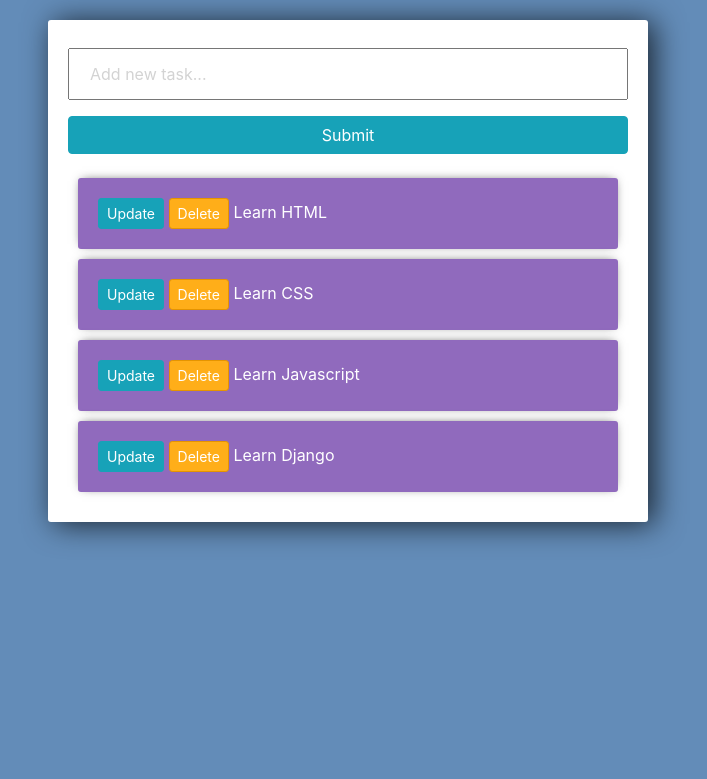
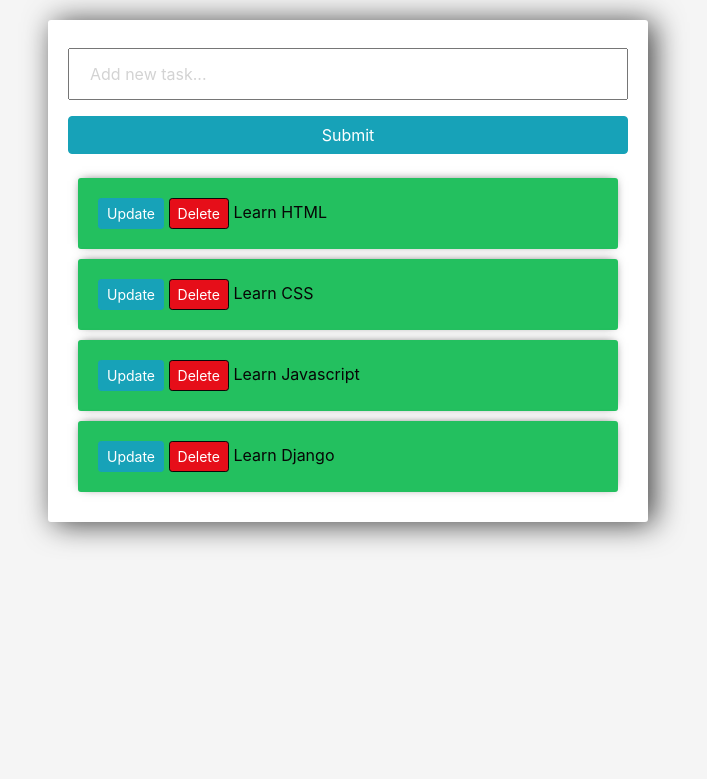
Before and after one commit to msnirmal/Practice4, a Django app: page / in a window 1280 px wide. Shown: the top 779 px of the page, without its empty margins (292-999 px from the left). Run offline with Django 3.2, Linux system fonts and the light colour scheme; data comes from the database, SQL or seed files in the repository; both versions use the stored data as it was after the commit; some libraries are stand-ins or nearby versions.

Commit message:
CSS changes

```diff
--- a/tasks/templates/tasks/list.html
+++ b/tasks/templates/tasks/list.html
@@ -7,7 +7,7 @@
 
 <style>
   body {
-    background-color: #638cb8;
+    background-color: whitesmoke;
   }
 
   input {
@@ -22,7 +22,7 @@
   }
 
   .submit {
-    background-color: #6ba3e8;
+    background-color: #464747;
   }
 
   .center-column {
@@ -35,18 +35,18 @@
   }
 
   .item-row {
-    background-color: #906abd;
+    background-color: #23c05f;
     margin: 10px;
     padding: 20px;
     border-radius: 3px;
-    color: #fff;
+    color: rgb(7, 6, 6);
     font-size: 16px;
     box-shadow: 0px -1px 10px -4px rgba(0, 0, 0, 0.75);
   }
 
   .btn-danger {
-    background-color: #ffae19;
-    border-color: #e59400;
+    background-color: #e60e19;
+    border-color: #080808;
   }
 </style>
 
```
Also changed, not shown: db.sqlite3.
